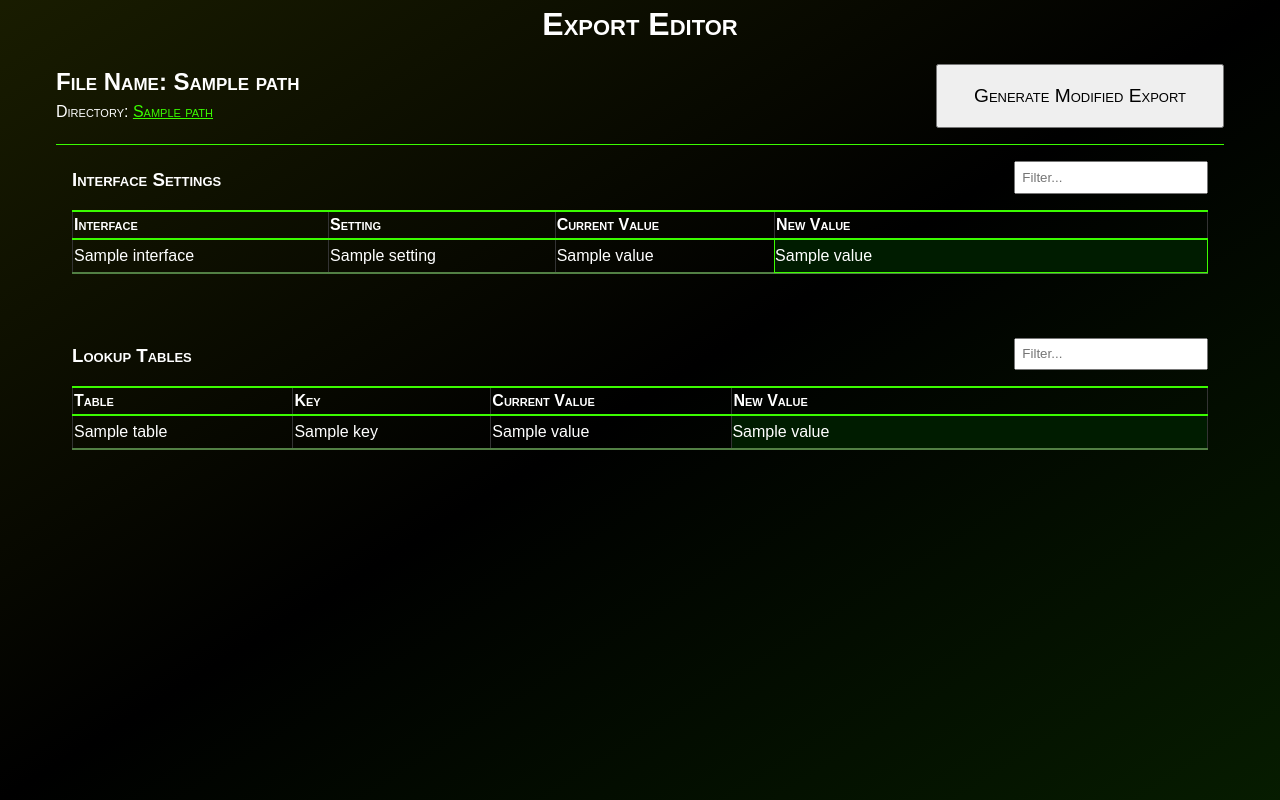
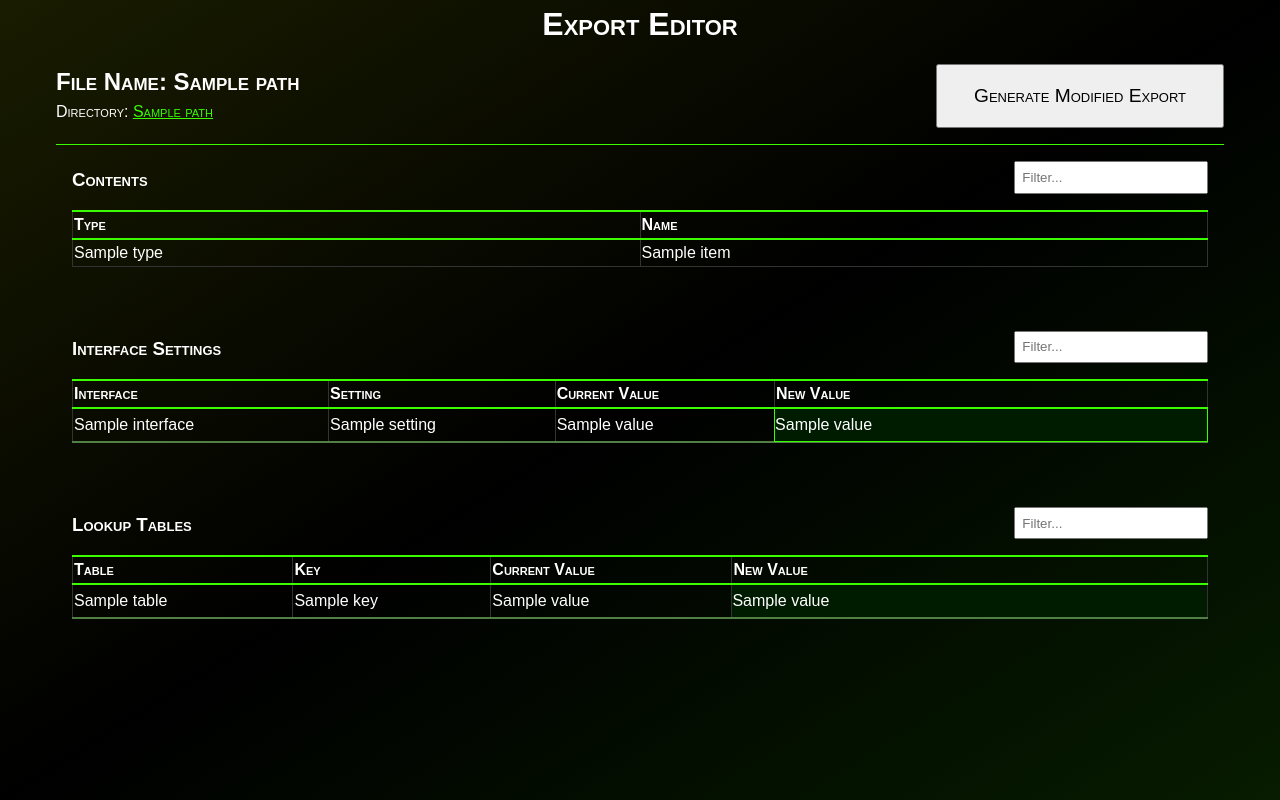
Before and after one commit to jamerfort/hc-export-editor, a Flask app: template webapps/hc_export_editor/templates/edit_export.html in a window 1280 px wide. Run offline with Flask 3, Linux system fonts and the light colour scheme; the template is opened without the code that fills it: most values are stand-ins (such as "Sample title", 1, 10 or a date in 2020).

Commit message:
Added TOC

```diff
--- a/webapps/hc_export_editor/templates/edit_export.html
+++ b/webapps/hc_export_editor/templates/edit_export.html
@@ -25,6 +25,34 @@
         </div> <!-- header -->
 
         <div class="main">
+          {% if details.toc %}
+          <div class="toc">
+            <h3>Contents
+              <input type="text" data-table-selector=".toc-table" class="filter" placeholder="Filter..." autocomplete="off" tabindex="1"/>
+            </h3>
+
+            <table class="toc-table">
+              <thead>
+                <tr>
+                  <th>Type</th>
+                  <th>Name</th>
+                </tr>
+              </thead>
+              <tbody>
+
+                {% for item in details.toc %}
+                  <tr>
+                    <td>{{item.type}}</td>
+                    <td>{{item.name}}</td>
+                  </tr>
+                {% endfor %}
+
+              </tbody>
+            </table>
+
+          </div> <!-- tocs -->
+          {% endif %}
+
           {% if details.interfaces %}
           <div class="interfaces">
             <h3>Interface Settings
```
Also changed, not shown: webapps/hc_export_editor/export_details/__init__.py (+7 -0 lines), webapps/hc_export_editor/export_details/toc.py (added, +28 -0 lines), 1 other file.
